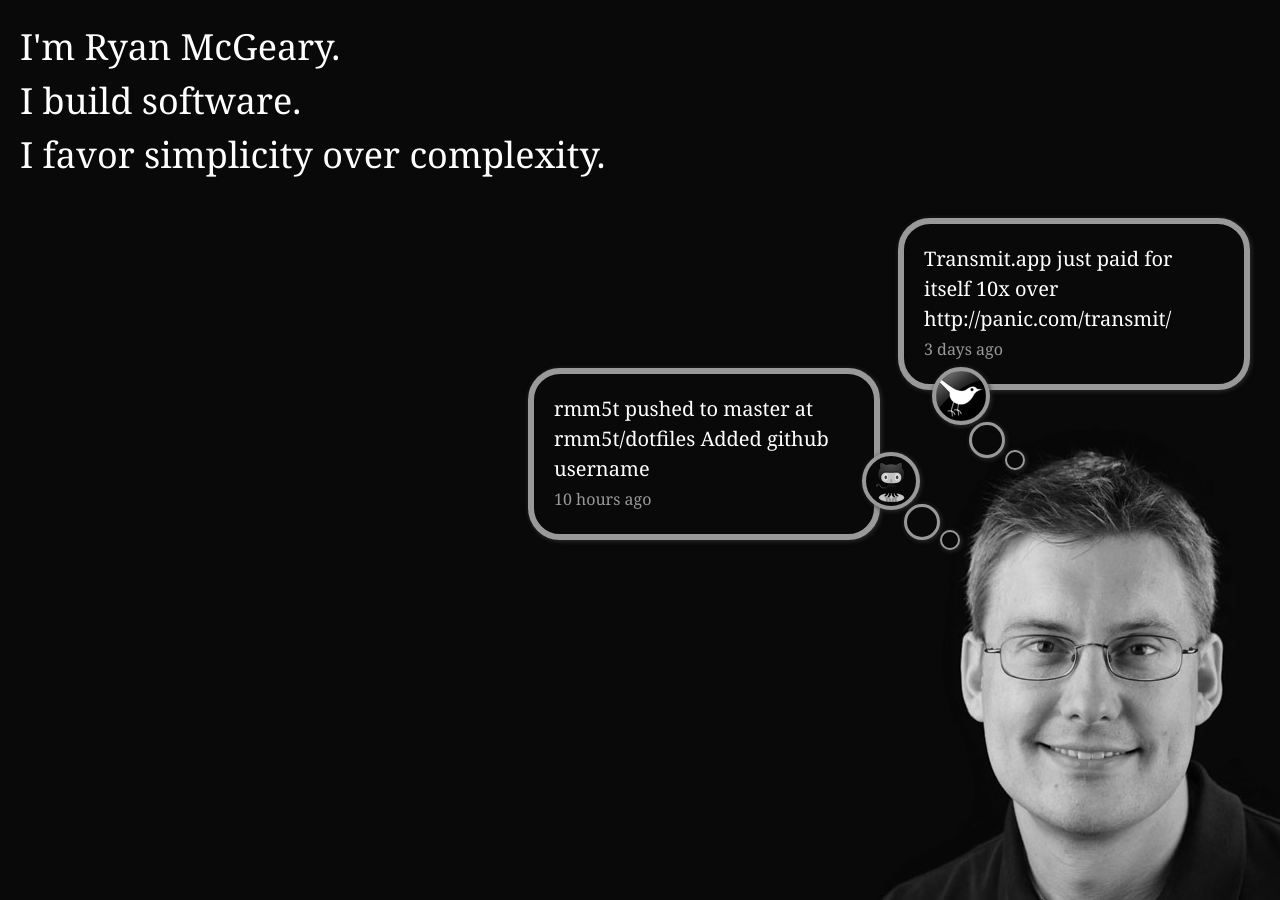
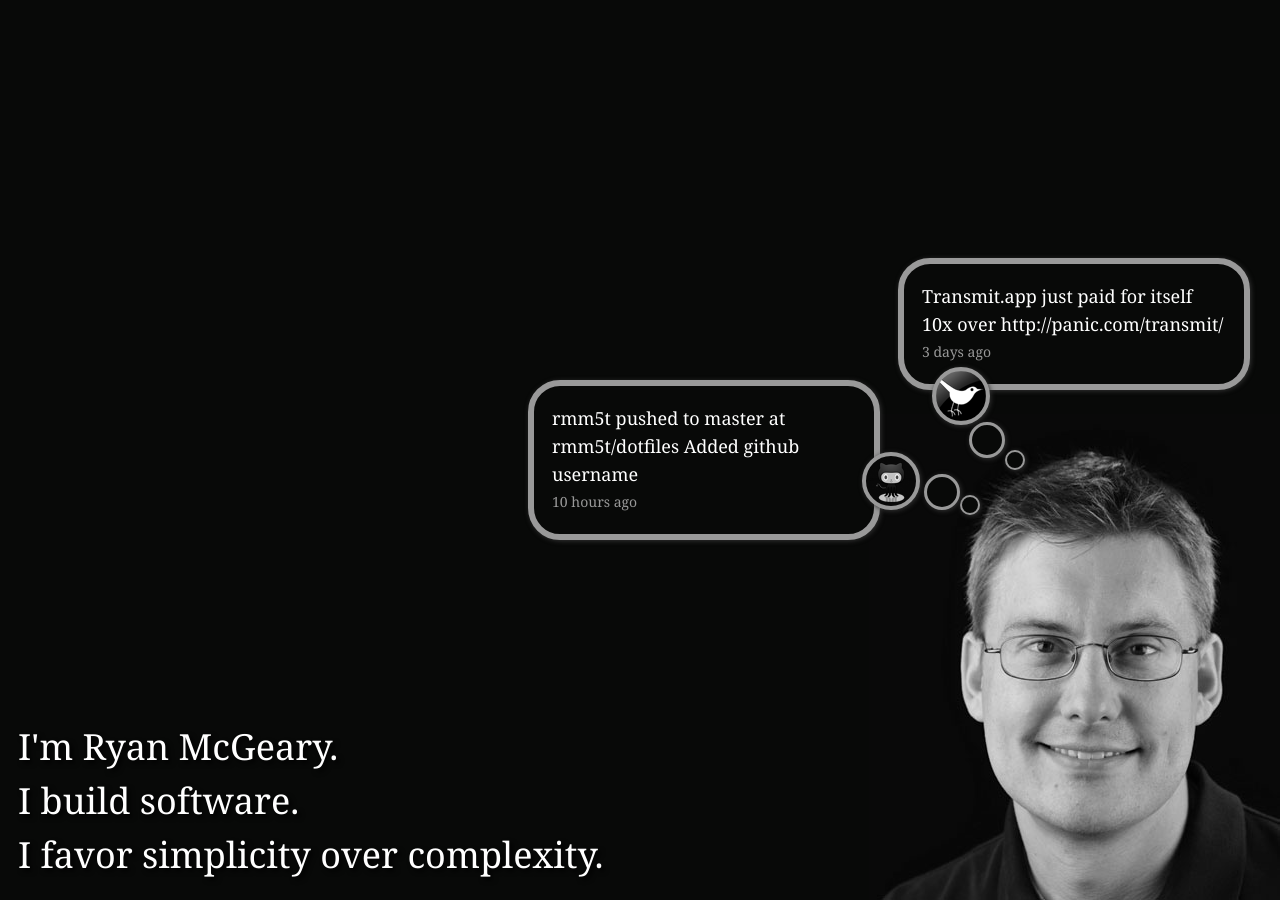
Before and after one commit to rmm5t/ryan.mcgeary.org, a Jekyll site: the page built from index.html, in a window 1280 px wide. Built offline with Jekyll 4.4.1, drawn with Linux system fonts in a browser that asks for light colours; nearby versions of some CDN libraries.

Commit message:
Repositioned the bubbles and fonts

```diff
--- a/stylesheets/screen.css
+++ b/stylesheets/screen.css
@@ -67,13 +67,16 @@ body {
 
 /* line 15, ../_sass/screen.sass */
 #welcome {
-  position: absolute;
+  position: fixed;
+  bottom: 0;
+  left: 0;
   font-size: 36px;
   line-height: 1.5;
-  margin: 20px;
+  margin: 0.5em;
+  text-shadow: black 3px 3px 5px;
 }
 
-/* line 21, ../_sass/screen.sass */
+/* line 24, ../_sass/screen.sass */
 #mugshot {
   display: block;
   position: fixed;
@@ -82,13 +85,13 @@ body {
   right: 0;
 }
 
-/* line 28, ../_sass/screen.sass */
+/* line 31, ../_sass/screen.sass */
 #twitter_bubble, #github_bubble {
   position: fixed;
   width: 400px;
   height: 200px;
 }
-/* line 31, ../_sass/screen.sass */
+/* line 34, ../_sass/screen.sass */
 #twitter_bubble .bubble1, #twitter_bubble .bubble2, #twitter_bubble .bubble3, #twitter_bubble .bubble4, #github_bubble .bubble1, #github_bubble .bubble2, #github_bubble .bubble3, #github_bubble .bubble4 {
   position: absolute;
   border: 4px solid #999999;
@@ -97,7 +100,7 @@ body {
   -o-box-shadow: #333333 1px 1px 5px;
   box-shadow: #333333 1px 1px 5px;
 }
-/* line 35, ../_sass/screen.sass */
+/* line 38, ../_sass/screen.sass */
 #twitter_bubble .bubble1, #github_bubble .bubble1 {
   background-color: #080908;
   border: 2px solid #999999;
@@ -110,7 +113,7 @@ body {
   -khtml-border-radius: 10px;
   border-radius: 10px;
 }
-/* line 40, ../_sass/screen.sass */
+/* line 43, ../_sass/screen.sass */
 #twitter_bubble .bubble2, #github_bubble .bubble2 {
   background-color: #080908;
   border: 3px solid #999999;
@@ -123,7 +126,7 @@ body {
   -khtml-border-radius: 18px;
   border-radius: 18px;
 }
-/* line 45, ../_sass/screen.sass */
+/* line 48, ../_sass/screen.sass */
 #twitter_bubble .bubble3, #github_bubble .bubble3 {
   border: 4px solid #999999;
   width: 50px;
@@ -135,7 +138,7 @@ body {
   -khtml-border-radius: 29px;
   border-radius: 29px;
 }
-/* line 49, ../_sass/screen.sass */
+/* line 52, ../_sass/screen.sass */
 #twitter_bubble .bubble4, #github_bubble .bubble4 {
   border: 6px solid #999999;
   width: 340px;
@@ -147,72 +150,73 @@ body {
   -khtml-border-radius: 32px;
   border-radius: 32px;
 }
-/* line 53, ../_sass/screen.sass */
+/* line 56, ../_sass/screen.sass */
 #twitter_bubble .content, #github_bubble .content {
-  padding: 20px;
-  font-size: 20px;
-  line-height: 30px;
+  padding: 18px;
+  font-size: 18px;
+  line-height: 1.556;
 }
-/* line 57, ../_sass/screen.sass */
+/* line 60, ../_sass/screen.sass */
 #twitter_bubble .content .info, #github_bubble .content .info {
-  font-size: 16px;
+  font-size: 14px;
+  line-height: 2;
   color: #999999;
 }
 
-/* line 61, ../_sass/screen.sass */
+/* line 65, ../_sass/screen.sass */
 #twitter_bubble {
   bottom: 430px;
   right: 0px;
 }
-/* line 64, ../_sass/screen.sass */
+/* line 68, ../_sass/screen.sass */
 #twitter_bubble .bubble1 {
   bottom: 0;
   right: 255px;
 }
-/* line 67, ../_sass/screen.sass */
+/* line 71, ../_sass/screen.sass */
 #twitter_bubble .bubble2 {
   bottom: 12px;
   right: 275px;
 }
-/* line 70, ../_sass/screen.sass */
+/* line 74, ../_sass/screen.sass */
 #twitter_bubble .bubble3 {
   bottom: 45px;
   right: 290px;
   background-color: #080908;
   background-image: url(../images/twitter-bubble.png);
 }
-/* line 75, ../_sass/screen.sass */
+/* line 79, ../_sass/screen.sass */
 #twitter_bubble .bubble4 {
   bottom: 80px;
   right: 30px;
   background-color: #080908;
 }
 
-/* line 80, ../_sass/screen.sass */
+/* line 84, ../_sass/screen.sass */
 #github_bubble {
   bottom: 260px;
-  right: 320px;
+  right: 300px;
 }
-/* line 83, ../_sass/screen.sass */
+/* line 87, ../_sass/screen.sass */
 #github_bubble .bubble1 {
-  bottom: 90px;
+  bottom: 125px;
   right: 0;
 }
-/* line 86, ../_sass/screen.sass */
+/* line 90, ../_sass/screen.sass */
 #github_bubble .bubble2 {
-  bottom: 100px;
+  bottom: 130px;
   right: 20px;
 }
-/* line 89, ../_sass/screen.sass */
+/* line 93, ../_sass/screen.sass */
 #github_bubble .bubble3 {
   bottom: 130px;
-  right: 40px;
+  right: 60px;
   background-color: #080908;
   background-image: url(../images/github-bubble.png);
 }
-/* line 94, ../_sass/screen.sass */
+/* line 98, ../_sass/screen.sass */
 #github_bubble .bubble4 {
   bottom: 100px;
-  right: 80px;
+  right: 100px;
   background-color: #080908;
 }
```
Also changed, not shown: _sass/screen.sass (+15 -11 lines).
